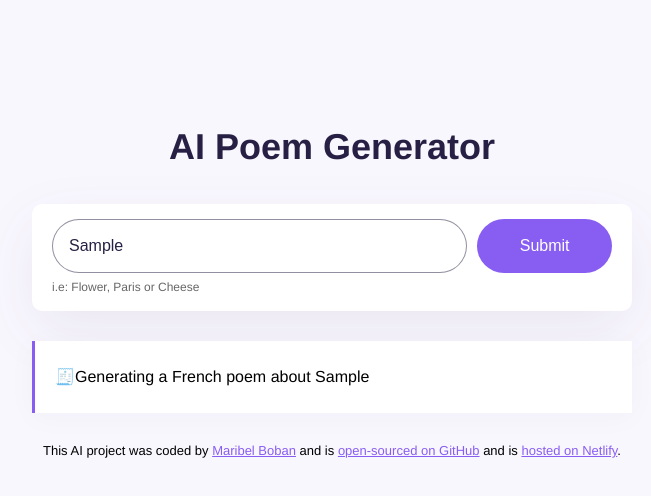
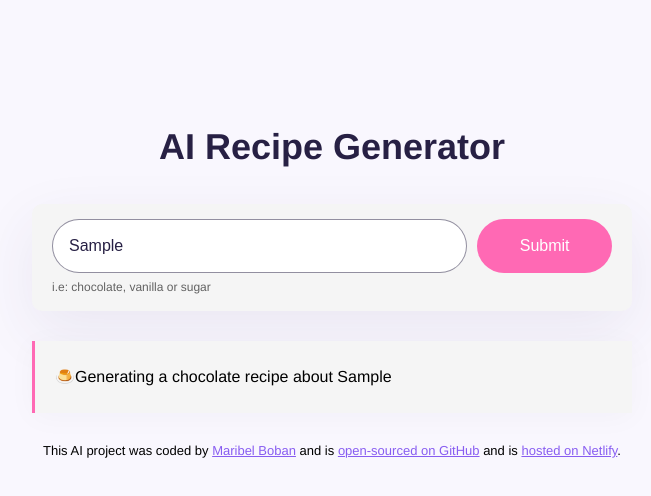
Before and after one commit to mgaeta427/My-great-poem-generator, a plain HTML site: page index.html in a window 1280 px wide. Both pictures are taken after typing "Sample" into the empty fields and a click on the input 852 px from the left and 246 px from the top of the page. Shown: the whole page, without its empty margins (308-959 px from the left). Drawn offline with nearby package versions, Linux system fonts and the light colour scheme; no server answers.

Commit message:
changed from poem to recipes, made changes in HTML, CSS and Javascript

```diff
--- a/index.html
+++ b/index.html
@@ -6,20 +6,20 @@
     <script src="https://unpkg.com/typewriter-effect@latest/dist/core.js"></script>
     <script src="https://cdn.jsdelivr.net/npm/axios@1.6.7/dist/axios.min.js"></script>
     <link rel="stylesheet" href="src/style.css" />
-    <title>AI Poem Generator</title>
+    <title>AI Recipe Generator</title>
 </head>
 <body>
     <div class="container">
     <header>
-    <h1>AI Poem Generator</h1>
+    <h1>AI Recipe Generator</h1>
     </header>
 
     <main>
         <div class="form-container">
-        <form id="poem-generator-form">
+        <form id="recipe-generator-form">
         <input
             type="text"
-            placeholder="Enter the topic of a poem"
+            placeholder="Enter an ingredient"
             autofocus
             required
             autocomplete="off"
@@ -28,9 +28,9 @@
             />
             <input type="submit" class="submit-button" />
         </form>
-        <div class="hint">i.e: Flower, Paris or Cheese</div>
+        <div class="hint">i.e: chocolate, vanilla or sugar</div>
     </div>
-        <div class="poem hidden" id="poem"></div>
+        <div class="recipe hidden" id="recipe"></div>
         </main>
 
     <footer>
--- a/src/index.js
+++ b/src/index.js
@@ -1,5 +1,5 @@
-function displayPoem(response) {
-new Typewriter("#poem", {
+function displayRecipe(response) {
+new Typewriter("#recipe", {
   strings: response.data.answer,
   autoStart: true,
   delay: 1,
@@ -7,25 +7,25 @@ new Typewriter("#poem", {
 });
 }
 
-function generatePoem(event) {
+function generateRecipe(event) {
     event.preventDefault();
 
 
     let instructionsInput = document.querySelector("#user-instructions");
     let apiKey = "9370643565959975t4bde2o89fba56f7";
-    let prompt = `User instructions: Generate a French poem about ${instructionsInput.value}`;
+    let prompt = `User instructions: Generate a romantic recipe about ${instructionsInput.value}`;
     let context =
-    "You are a romantic Poem expert and love to write short poems. Your mission is to generate a 4 line poem in basic HTML and separate eah line with a <br />. Make sure to follow the user instructions. Do not include a title to the poem. Sign the poem with 'SheCodes AI' inside a <strong> element at the end of the poem and NOT at the beginning";
+    "You are a professional Chef expert and love to write quick romantic recipes. Your mission is to generate a quick romantic chocolate recipe in basic HTML and separate each line with a <br />. Make sure to follow the user instructions. Please include the name of the recipe. Sign the recipe with 'SheCodes AI' inside a <strong> element at the end of the recipe and NOT at the beginning";
     let apiURL = `https://api.shecodes.io/ai/v1/generate?prompt=${prompt}&context=${context}&key=${apiKey}`;
 
 
-    let poemElement = document.querySelector("#poem");
-    poemElement.classList.remove("hidden");
-    poemElement.innerHTML = `<div class="generating">🧾Generating a French poem about ${instructionsInput.value}</div>`;
+    let recipeElement = document.querySelector("#recipe");
+    recipeElement.classList.remove("hidden");
+    recipeElement.innerHTML = `<div class="generating">🍮Generating a chocolate recipe about ${instructionsInput.value}</div>`;
 
-    axios.get(apiURL).then(displayPoem);
+    axios.get(apiURL).then(displayRecipe);
 
 }
 
-let poemFormElement = document.querySelector("#poem-generator-form");
-poemFormElement.addEventListener("submit", generatePoem);
+let recipeFormElement = document.querySelector("#recipe-generator-form");
+recipeFormElement.addEventListener("submit", generateRecipe);
--- a/src/style.css
+++ b/src/style.css
@@ -25,7 +25,7 @@ h1 {
 }
 
 .form-container {
-    background-color: white;
+    background-color: whitesmoke;
     margin-bottom: 30px;
     border-radius: 10px;
     box-shadow: 0px 20px 60px rgba(65, 50, 100, 0.08);
@@ -55,7 +55,7 @@ form {
 
 .submit-button {
     margin-left: 10px;
-    background: #885df1;
+    background: hotpink;
     color: white;
     border: none;
     width: 150px;
@@ -64,12 +64,12 @@ form {
     padding: 14px 24px;
 }
 
-.poem {
+.recipe {
     font-size: 16px;
-    background-color: #fff;
+    background-color: whitesmoke;
     padding: 20px;
     line-height: 2;
-    border-left: 3px solid #885df1;
+    border-left: 3px solid hotpink;
     box-shadow: 0px 4px 30px 0px rgba(39, 33, 66, 0.03);
 }
 
@@ -77,7 +77,7 @@ form {
     display: none;
 }
 
-.poem strong {
+.recipe strong {
     color: #885df1;
 }
 
@@ -88,7 +88,7 @@ footer {
 }
 
 .generating {
-    animation: blink-animation is steps(5, start) infinite;
+    animation: blink-animation 0.50s steps(5, start) infinite;
 }
 
 @keyframes blink-animation {
```
